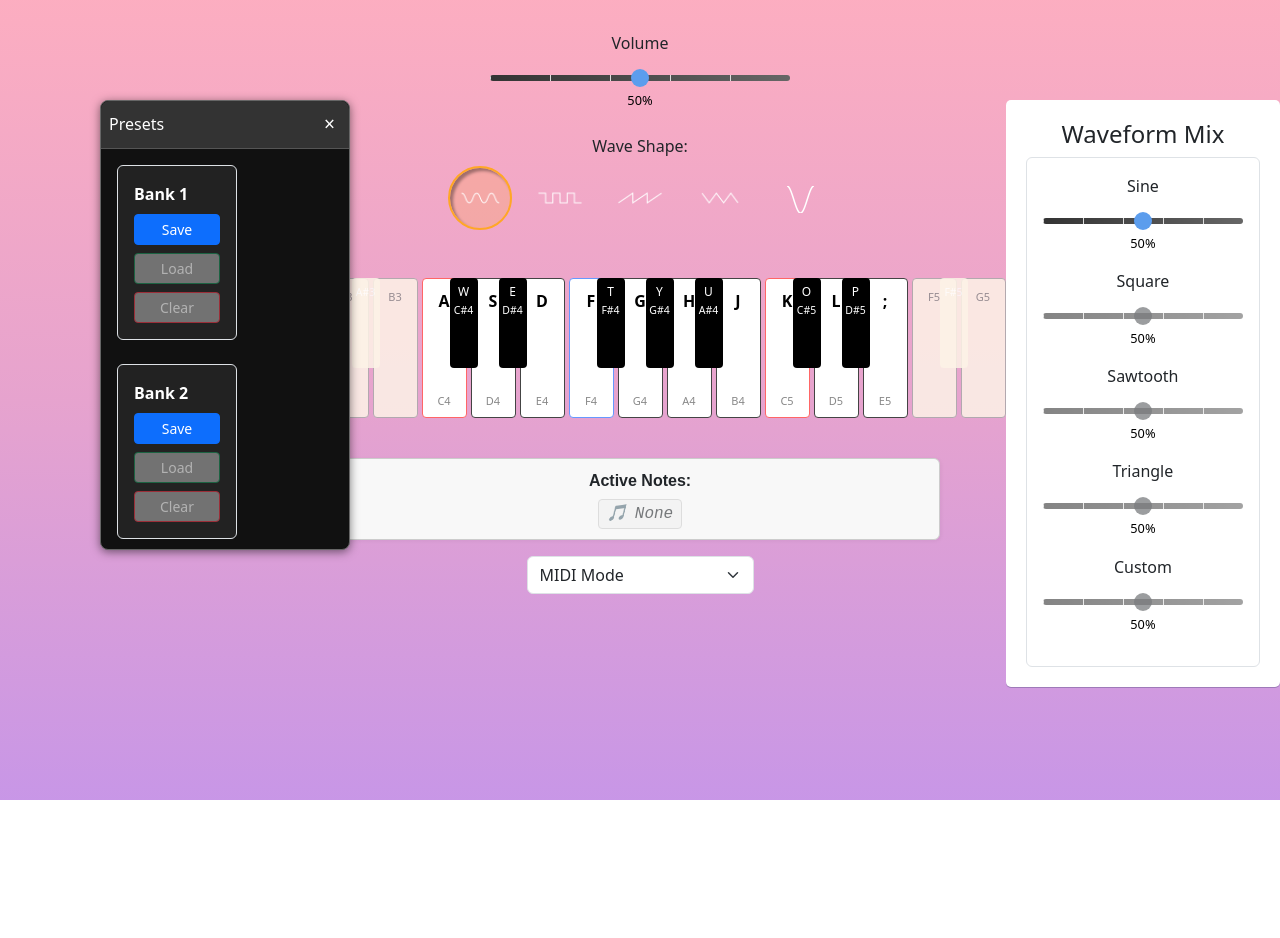
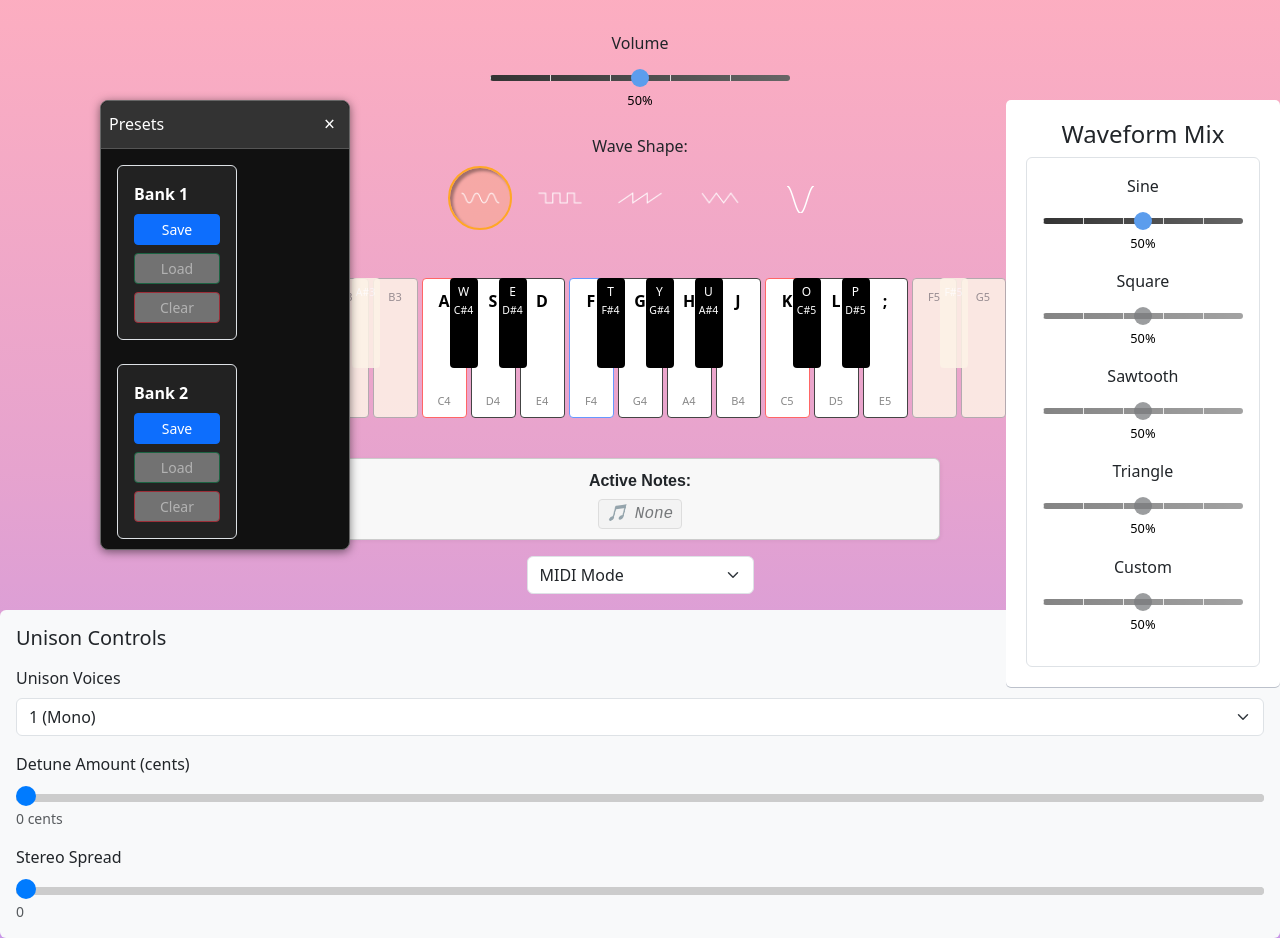
Before and after one commit to nchemsak/ewavestudio-vue, a Vue app: page / in a window 1280 px wide. Before the commit the page ends 800 px from the top, so only its background shows below. Built offline with nearby package versions, Linux system fonts and the light colour scheme; grey boxes are pictures that could not be loaded.

Commit message:
add detuning

```diff
--- a/src/assets/styles/main.css
+++ b/src/assets/styles/main.css
@@ -2171,3 +2171,53 @@ input[type="range"]:active::-ms-thumb {
 #midiMode {
   margin: 0 auto;
 }
+
+/* Target only the detune and stereo spread sliders */
+input.detune-slider,
+input.spread-slider {
+  -webkit-appearance: none;
+  appearance: none;
+  width: 100%;
+  height: 0.5rem;
+  background: #ccc;
+  border-radius: 5px;
+  outline: none;
+  cursor: pointer;
+}
+
+/* WebKit slider track */
+input.detune-slider::-webkit-slider-runnable-track,
+input.spread-slider::-webkit-slider-runnable-track {
+  height: 0.5rem;
+  background: #ccc;
+  border-radius: 5px;
+}
+
+/* WebKit slider thumb */
+input.detune-slider::-webkit-slider-thumb,
+input.spread-slider::-webkit-slider-thumb {
+  -webkit-appearance: none;
+  height: 20px;
+  width: 20px;
+  border-radius: 50%;
+  background: #007bff;
+  margin-top: -8px; /* Centers thumb vertically */
+  cursor: pointer;
+}
+
+/* Firefox */
+input.detune-slider::-moz-range-track,
+input.spread-slider::-moz-range-track {
+  height: 0.5rem;
+  background: #ccc;
+  border-radius: 5px;
+}
+
+input.detune-slider::-moz-range-thumb,
+input.spread-slider::-moz-range-thumb {
+  height: 20px;
+  width: 20px;
+  border-radius: 50%;
+  background: #007bff;
+  cursor: pointer;
+}
--- a/src/components/ComputerKeyboard.vue
+++ b/src/components/ComputerKeyboard.vue
@@ -174,14 +174,45 @@
 			@update:isTyping="val => isTyping = val" />
 	</FloatingWindow>
 
+	<div class="mt-3 p-3 bg-light rounded">
+		<h5 class="mb-3">Unison Controls</h5>
+
+		<!-- Unison Count -->
+		<label class="form-label">Unison Voices</label>
+		<select class="form-select mb-3" v-model="unisonCount">
+			<option :value="1">1 (Mono)</option>
+			<option :value="3">3</option>
+			<option :value="5">5</option>
+		</select>
+
+		<!-- Detune Cents -->
+		<label class="form-label">Detune Amount (cents)</label>
+		<!-- <input type="range" min="0" max="50" step="1" v-model="detuneCents" :key="`detune-${detuneCents}`" class="
+			form-range mb-2" :disabled="unisonCount === 1"> -->
+		<input type="range" v-model="detuneCents" class="form-range detune-slider" min="0" max="50" step="1">
+
+		<div class="small text-muted">{{ detuneCents }} cents</div>
+
+		<!-- Stereo Spread -->
+		<label class="form-label mt-3">Stereo Spread</label>
+		<!-- <input type="range" min="0" max="1" step="0.01" v-model="stereoSpread" :key="`spread-${stereoSpread}`" class="
+			form-range" :disabled="unisonCount === 1"> -->
+		<input type="range" v-model="stereoSpread" class="form-range spread-slider" min="0" max="1" step="0.01">
+
+		<div class="small text-muted">{{ stereoSpread }}</div>
+	</div>
 
 </template>
 
 <script setup>
 import { ref, watch, onMounted, onBeforeUnmount, watchEffect } from 'vue';
+import { nextTick } from 'vue';
 import FloatingWindow from './FloatingWindow.vue';
 import PresetBankPanel from './PresetBankPanel.vue';
 
+const unisonCount = ref(1);       // Options: 1, 3, 5
+const detuneCents = ref(0);       // Range: 0–50
+const stereoSpread = ref(0);       // Range: 0–1
 const showPresets = ref(true);
 
 
@@ -277,12 +308,19 @@ const audioCtx = new (window.AudioContext || window.webkitAudioContext)();
 const activeOscillators = new Map();
 const activeNotes = ref([]);
 
+
+
 function playNote(note) {
 	const freq = noteFrequencies[note];
 	if (!freq) return;
 
 	const el = document.querySelector(`[data-note="${note}"]`);
 	if (el) el.classList.add('active');
+
+	// === Detune & Stereo Spread Settings ===
+	const UNISON_COUNT = unisonCount.value;
+	const DETUNE_CENTS = detuneCents.value;
+	const STEREO_SPREAD = stereoSpread.value;
 
 	const gainNode = audioCtx.createGain();
 	gainNode.gain.setValueAtTime(0.0001, audioCtx.currentTime);
@@ -291,9 +329,12 @@ function playNote(note) {
 
 	const oscillators = [];
 	const gains = {};
+
 	waveformMixes.value.forEach((wave) => {
 		if (wave.value > 0 && selectedWaves.value.includes(wave.id)) {
+			for (let u = 0; u < UNISON_COUNT; u++) {
 				const osc = audioCtx.createOscillator();
+
 				if (wave.id === 'custom') {
 					const real = new Float32Array(customReal.value);
 					const imag = new Float32Array(customReal.value.length);
@@ -301,15 +342,33 @@ function playNote(note) {
 				} else {
 					osc.type = wave.id;
 				}
+
+				// Detune logic
+				const detuneOffset = (UNISON_COUNT === 1)
+					? 0
+					: ((u - Math.floor(UNISON_COUNT / 2)) * DETUNE_CENTS);
 				osc.frequency.setValueAtTime(freq * Math.pow(2, pitchBend.value / 12), audioCtx.currentTime);
+				osc.detune.value = detuneOffset;
 
+				// Gain node per unison voice
 				const g = audioCtx.createGain();
-			g.gain.value = wave.value;
-			osc.connect(g).connect(gainNode);
-			gains[wave.id] = g;
+				g.gain.value = wave.value / UNISON_COUNT;
 
+				// Stereo panning
+				const p = audioCtx.createStereoPanner();
+				const panVal = (UNISON_COUNT === 1)
+					? 0
+					: ((u - Math.floor(UNISON_COUNT / 2)) / (UNISON_COUNT - 1)) * STEREO_SPREAD;
+				p.pan.value = panVal;
+
+				osc.connect(g).connect(p).connect(gainNode);
 				osc.start();
 				oscillators.push(osc);
+
+			}
+
+			// Optional: store gain per wave type (not per unison)
+			gains[wave.id] = wave.value;
 		}
 	});
 
@@ -334,6 +393,7 @@ function playNote(note) {
 
 	if (!activeNotes.value.includes(note)) activeNotes.value.push(note);
 }
+
 
 
 function stopNote(note) {
@@ -535,9 +595,13 @@ function saveToBank(index) {
 	banks.value[index].data = {
 		selectedWaves: [...selectedWaves.value],
 		waveformMixes: waveformMixes.value.map(w => ({ ...w })),
-		customReal: [...customReal.value]
+		customReal: [...customReal.value],
+		unisonCount: unisonCount.value,
+		detuneCents: detuneCents.value,
+		stereoSpread: stereoSpread.value
 	};
 	banks.value[index].timestamp = Date.now();
+	console.log('Saved data:', banks.value[index].data);
 }
 
 function loadFromBank(index) {
@@ -547,8 +611,23 @@ function loadFromBank(index) {
 	selectedWaves.value = [...data.selectedWaves];
 	waveformMixes.value = data.waveformMixes.map(w => ({ ...w }));
 	customReal.value = [...data.customReal];
+
+
+	unisonCount.value = Number(data.unisonCount ?? 1);
+	detuneCents.value = Number(data.detuneCents ?? 0);
+	stereoSpread.value = Number(data.stereoSpread ?? 0);
+
+
+	console.log('Loaded:', {
+		unison: unisonCount.value,
+		detune: detuneCents.value,
+		spread: stereoSpread.value
+	});
+
+	console.log('Bank raw data:', data);
 	activeBankIndex.value = index;
 }
+
 
 
 function renameBank(index) {
```
Lines whose indentation alone changed are shown as unchanged.
